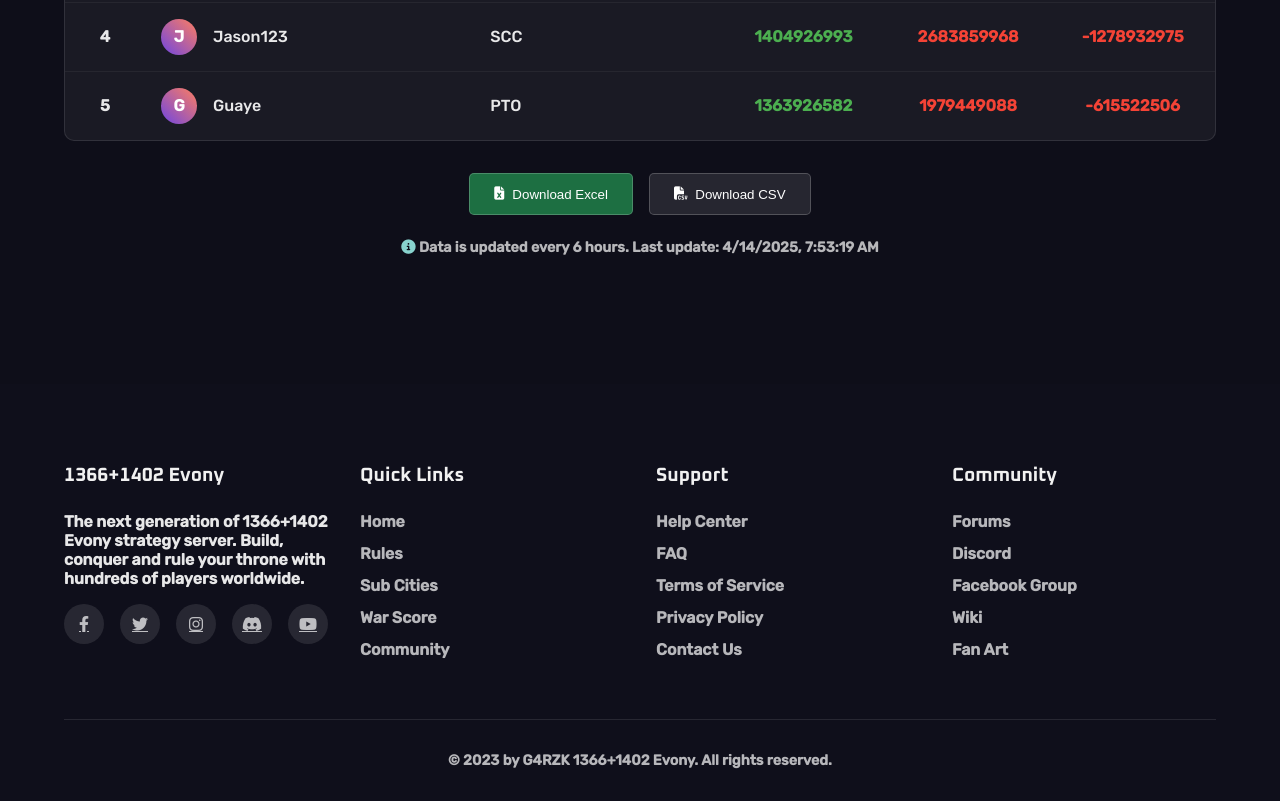
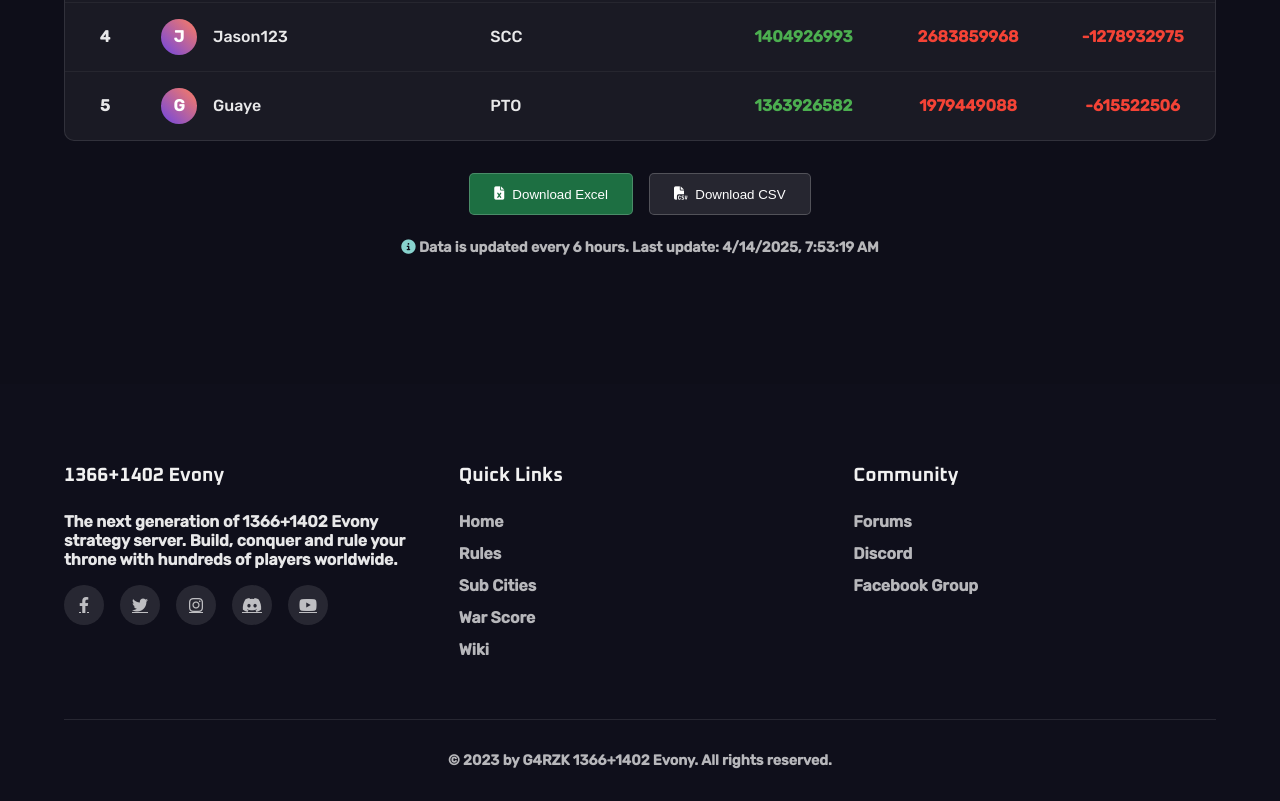
Before and after one commit to 1366rules/read, a plain HTML site: page index.html in a window 1280 px wide. Shown: the part 5230-6031 px from the top of the page. Drawn offline with Linux system fonts and the light colour scheme; a script that the page names is missing.

Commit message:
Update Footer

```diff
--- a/index.html
+++ b/index.html
@@ -508,17 +508,7 @@
                     <li><a href="#rules">Rules</a></li>
                     <li><a href="#sub-cities">Sub Cities</a></li>
                     <li><a href="#warScoreData">War Score</a></li>
-                    <li><a href="#footer">Community</a></li>
-                </ul>
-            </div>
-            <div class="footer-column">
-                <h3>Support</h3>
-                <ul>
-                    <li><a href="#">Help Center</a></li>
-                    <li><a href="#">FAQ</a></li>
-                    <li><a href="#">Terms of Service</a></li>
-                    <li><a href="#">Privacy Policy</a></li>
-                    <li><a href="#">Contact Us</a></li>
+                    <li><a href="/Wiki">Wiki</a></li>
                 </ul>
             </div>
             <div class="footer-column">
@@ -527,8 +517,6 @@
                     <li><a href="#">Forums</a></li>
                     <li><a href="#">Discord</a></li>
                     <li><a href="#">Facebook Group</a></li>
-                    <li><a href="wiki.html">Wiki</a></li>
-                    <li><a href="#">Fan Art</a></li>
                 </ul>
             </div>
         </div>
```
